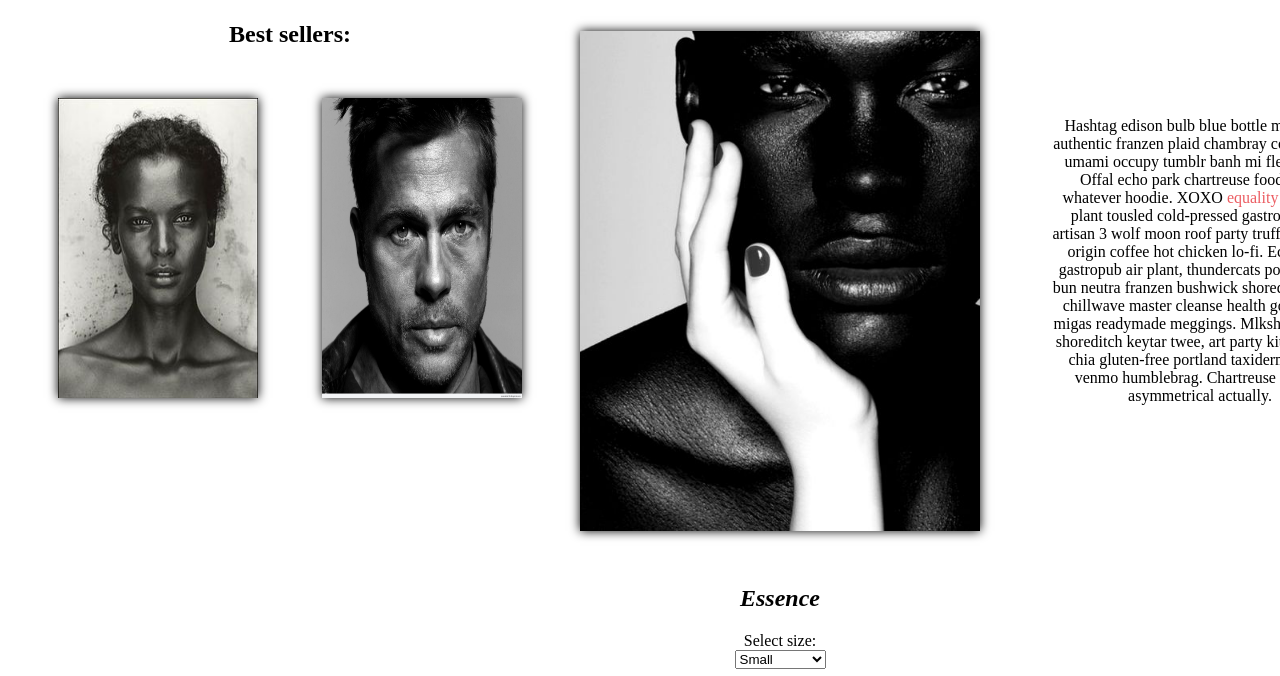
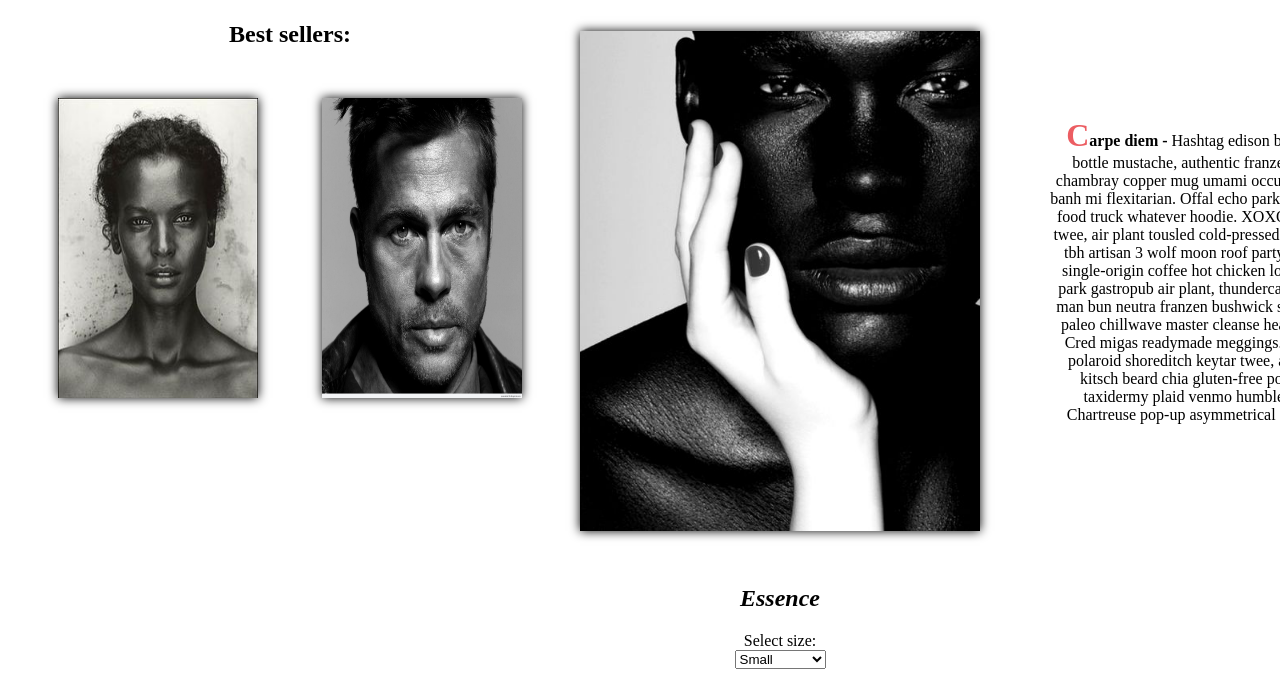
Before and after one commit to Tamothy/css_project_one, a plain HTML site: page index.html in a window 1280 px wide. Shown: the part 107-783 px from the top of the page. Drawn offline with Linux system fonts and the light colour scheme.

Commit message:
add pseudo elements for paragraph section

```diff
--- a/css/styles.css
+++ b/css/styles.css
@@ -8,6 +8,15 @@ body {
   font-family: futura;
   text-align: center;
   padding: 20px;
+}
+p::before {
+    content: "Carpe diem -";
+    font-weight: bold;
+}
+
+p::first-letter {
+    color: #EC5D62;
+    font-size: xx-large;
 }
 
 /*main section*/
```
